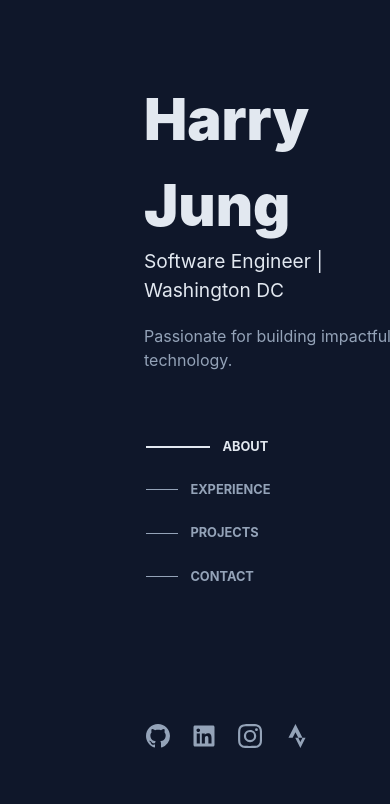
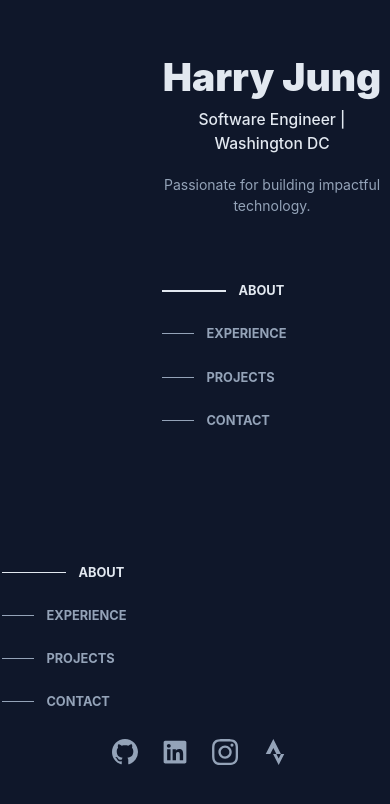
Before and after one commit to harryjng/personalWebsite, a React (Create React App) app: page / in a window 390 px wide. Shown: the top 804 px of the page. Built offline with nearby package versions, Linux system fonts and the light colour scheme.

Commit message:
mobile friendly

```diff
--- a/public/index.html
+++ b/public/index.html
@@ -9,7 +9,7 @@
     <meta name="theme-color" content="#000000" />
     <meta
       name="description"
-      content="Web site created using create-react-app"
+      content="Harry Jung - Software Engineer | Personal Portfolio Website"
     />
     <link rel="apple-touch-icon" href="%PUBLIC_URL%/logo192.png" />
     <!--
@@ -26,7 +26,7 @@
       work correctly both with client-side routing and a non-root public URL.
       Learn how to configure a non-root public URL by running `npm run build`.
     -->
-    <title>React App</title>
+    <title>Harry Jung - Software Engineer</title>
   </head>
   <body>
     <noscript>You need to enable JavaScript to run this app.</noscript>
--- a/src/App.css
+++ b/src/App.css
@@ -3,8 +3,9 @@ body, html, #root {
   height: 100%;
   margin: 0;
   font-family: 'Inter', sans-serif;
-background-color: rgb(15 23 42);
+  background-color: rgb(15 23 42);
 }
+
 /* Global selection styling */
 ::selection {
   background-color: rgb(94 234 212); /* teal-300 */
@@ -17,17 +18,49 @@ background-color: rgb(15 23 42);
   overflow: hidden;
 }
 
+/* Responsive breakpoints */
+@media (max-width: 1024px) {
+  .split-layout {
+    flex-direction: column;
+  }
+
+  .left-fixed {
+    position: relative;
+    width: 100%;
+    min-width: auto;
+    max-width: none;
+    height: auto;
+    min-height: 100vh;
+  }
+
+  .right-scrollable {
+    height: auto;
+    min-height: 100vh;
+  }
+}
+
+@media (max-width: 768px) {
+  .right-scrollable {
+    padding: 1rem;
+  }
+}
+
+@media (max-width: 640px) {
+  .right-scrollable {
+    padding: 0.75rem;
+  }
+}
+
 .left-fixed {
   position: sticky;
   top: 0;
   height: 100vh;
   overflow: hidden; /* no scrollbars */
-  width: 47vw;
+  width: 43vw;
   min-width: 400px;
   max-width: 690px;
   /* Ensure the cursor shows it's interactive */
   cursor: grab;
-
 }
 
 .left-fixed:active {
@@ -40,6 +73,7 @@ background-color: rgb(15 23 42);
   height: 100vh;
   overflow-y: scroll;
   padding: 2rem;
+padding-right: 5rem;
   background-color: rgb(15 23 42);
   /* Smooth scrollbar styling */
   scroll-behavior: auto; /* Remove smooth scrolling for instant response */
@@ -103,3 +137,10 @@ background-color: rgb(15 23 42);
 .left-fixed:hover::before {
   opacity: 1;
 }
+
+/* Mobile-specific adjustments */
+@media (max-width: 1024px) {
+  .left-fixed::before {
+    display: none;
+  }
+}
--- a/src/components/About.css
+++ b/src/components/About.css
@@ -1,26 +1,41 @@
 .about-section {
-  margin-top: 4rem;
-      margin-right: 6.8rem;
+  margin: 4rem clamp(1rem, 4vw, 6.8rem) 8.5rem clamp(1rem, 4vw, 6.8rem);
   line-height: 1.5;
-  font-size: 1rem;
+  font-size: clamp(0.875rem, 2.5vw, 1rem);
   font-family: sans-serif;
   color: rgb(148, 163, 184);
-margin-bottom: 1rem;
   -webkit-font-smoothing: antialiased;
-
 }
-
 
 .highlight-word {
   font-weight: 500;
   color: #e2e8f0;
   text-decoration: none;
   transition: color 0.3s ease;
-
 }
 
 .highlight-word:hover {
-  /* color: #4DB6AC; */
+  color: #5eead4;
+}
 
-color: #5eead4;
+/* Tablet breakpoint */
+@media (max-width: 1024px) {
+  .about-section {
+    margin: 3rem clamp(1rem, 3vw, 4rem) 1rem clamp(1rem, 3vw, 4rem);
+  }
 }
+
+/* Mobile breakpoint */
+@media (max-width: 768px) {
+  .about-section {
+    margin: 2rem 1rem 1rem 1rem;
+    font-size: clamp(0.875rem, 3vw, 1rem);
+  }
+}
+
+@media (max-width: 640px) {
+  .about-section {
+    margin: 1.5rem 0.75rem 0.75rem 0.75rem;
+    font-size: 0.875rem;
+  }
+}
--- a/src/components/Hero.css
+++ b/src/components/Hero.css
@@ -2,40 +2,48 @@
   color: #e2e8f0; /* updated to Off-White for contrast */
   text-align: left;
   min-height: calc(100dvh - 3rem);
-  padding-top: 4rem;
+  padding: 4rem 2rem 2rem 0rem;
   background-color: rgb(15 23 42);
   display: flex;
   flex-direction: column;
+  position: relative;
+  margin-left: clamp(9rem, 8vw, 9rem);
+
 }
 
-
-.Name {
-  font-size: 3.6rem;
+.hero-name {
+  font-size: clamp(2.5rem, 8vw, 3.6rem);
+  /* margin-left: clamp(1.8rem, 8vw, 9rem); */
   margin-top: 1.5rem;
-  margin-left: 9rem;
-  font-weight: bolder;
+  font-weight: 900;
+  line-height: 1.1;
+  color: #e2e8f0;
+  -webkit-font-smoothing: antialiased;
+  -moz-osx-font-smoothing: grayscale;
 }
 
 .hero-tagline {
-  font-size: 1.2rem;
+  font-size: clamp(1rem, 3vw, 1.2rem);
   color: #e2e8f0; /* changed from slate blue to Off-White */
-  margin-top: -2.7rem;
-  margin-left: 9rem;
+  margin-top: 0.6rem;
+  /* margin-left: clamp(2rem, 8vw, 9rem); */
+  margin-bottom: 1rem;
+  font-weight: 500;
+  -webkit-font-smoothing: antialiased;
+  -moz-osx-font-smoothing: grayscale;
 }
 
 .hero-description {
-  margin-top: 0.3rem;
-  font-size: 1rem;
-  max-width: 15.75rem; /* ~252px, can update to 20rem (320px) if needed */
-  margin-left: 9rem;
+  margin-top: 0.15rem;
+  font-size: clamp(0.875rem, 2.5vw, 1rem);
+  max-width: clamp(15rem, 80vw, 20rem);
+  /* margin-left: clamp(2rem, 8vw, 9rem); */
   color: rgb(148 163 184); /* slate-400 */
   z-index: 10;
   line-height: 1.5; /* leading-normal */
-
   font-family: 'Inter', ui-sans-serif, system-ui, -apple-system, BlinkMacSystemFont,
     "Segoe UI", Roboto, "Helvetica Neue", Arial, "Noto Sans", sans-serif,
     "Apple Color Emoji", "Segoe UI Emoji", "Segoe UI Symbol", "Noto Color Emoji";
-
   -webkit-font-smoothing: antialiased;
   -moz-osx-font-smoothing: grayscale;
 }
@@ -45,8 +53,62 @@
   color: #134e4a; /* text-teal-900 */
 }
 
+/* Tablet breakpoint */
+@media (max-width: 1024px) {
+  .hero-section {
+    padding: 3rem 1.5rem 2rem 1.5rem;
+    min-height: auto;
+  }
+
+  .hero-name {
+    margin-left: clamp(1.5rem, 6vw, 4rem);
+  }
+
+  .hero-tagline {
+    margin-left: clamp(1.5rem, 6vw, 4rem);
+  }
+
+  .hero-description {
+    margin-left: clamp(1.5rem, 6vw, 4rem);
+    max-width: clamp(20rem, 70vw, 25rem);
+  }
+}
+
+/* Mobile breakpoint */
+@media (max-width: 768px) {
+  .hero-section {
+    padding: 2rem 1rem 1.5rem 1rem;
+    text-align: center;
+  }
+
+  .hero-name {
+    margin-left: 0;
+    text-align: center;
+  }
+
+  .hero-tagline {
+    margin-left: 0;
+    text-align: center;
+  }
+
+  .hero-description {
+    margin-left: 0;
+    text-align: center;
+    max-width: 100%;
+  }
+}
+
 @media (max-width: 640px) {
   .hero-section {
-    padding-bottom: 4rem;
+    padding-bottom: 2rem;
+    min-height: auto;
+  }
+
+  .hero-name {
+    font-size: clamp(2rem, 10vw, 2.5rem);
+  }
+
+  .hero-tagline {
+    font-size: clamp(0.875rem, 4vw, 1rem);
   }
 }
--- a/src/components/Hero.js
+++ b/src/components/Hero.js
@@ -6,8 +6,8 @@ export default function Hero() {
   return (
     <section id="Hero" className="hero-section">
       {/* <img src={profileImage} alt="profile" className="profile-img" /> */}
-      <h1 class="text-[3.6rem] mt-3 ml-36 font-black antialiased selection:bg-teal-300 selection:text-teal-900">Harry Jung</h1>
-      <p class="text-[1.2rem] text-slate-200 -mt-[0.1rem] ml-36 mb-3.5 selection:bg-teal-300 selection:text-teal-900">Software Engineer | Washington DC</p>
+      <h1 className="hero-name">Harry Jung</h1>
+      <p className="hero-tagline">Software Engineer | Washington DC</p>
       <p className="hero-description">
         Passionate for building impactful technology.
       </p>
--- a/src/components/Navbar.css
+++ b/src/components/Navbar.css
@@ -13,7 +13,7 @@
   padding-left: 2.5rem;
   margin-top: -0.5rem;
   list-style-type: none;
-  margin-left: 6.6rem;
+  margin-left: -2.4rem;
 }
 
 
--- a/src/components/Platforms.css
+++ b/src/components/Platforms.css
@@ -7,7 +7,7 @@
   display: flex;
   gap: 1.4rem;
   z-index: 100;
-  margin-left: 7.1rem;
+  margin-left: clamp(2rem, 8vw, 7.1rem);
   margin-bottom: 4rem;
 }
 
@@ -22,3 +22,41 @@
 .platform-icon:hover {
   color: #ffffff; /* white on hover */
 }
+
+/* Tablet breakpoint */
+@media (max-width: 1024px) {
+  .platforms-container {
+    margin-left: clamp(1.5rem, 6vw, 4rem);
+    bottom: 1.5rem;
+    left: 1.5rem;
+  }
+}
+
+/* Mobile breakpoint */
+@media (max-width: 768px) {
+  .platforms-container {
+    position: relative;
+    bottom: auto;
+    left: auto;
+    margin: 2rem auto;
+    justify-content: center;
+    gap: 2rem;
+  }
+
+  .platform-icon {
+    width: 28px;
+    height: 28px;
+  }
+}
+
+@media (max-width: 640px) {
+  .platforms-container {
+    margin: 1.5rem auto;
+    gap: 1.5rem;
+  }
+
+  .platform-icon {
+    width: 26px;
+    height: 26px;
+  }
+}
```
Also changed, not shown: src/components/Experience.css (+236 -2 lines), src/components/Experience.js (+7 -8 lines).
